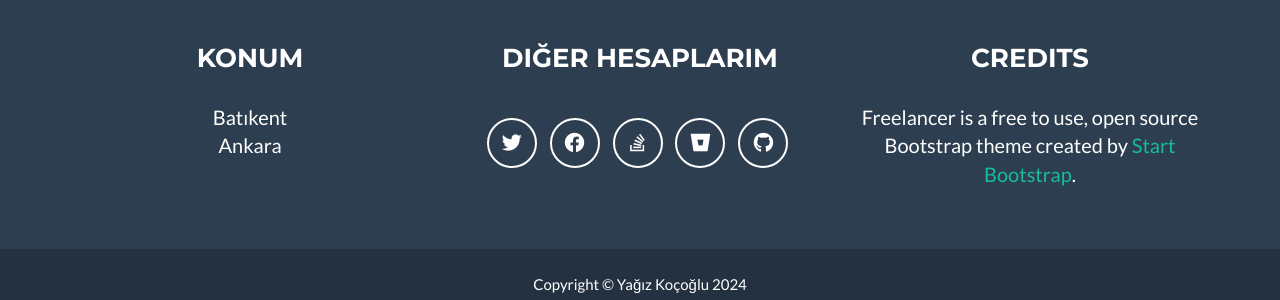
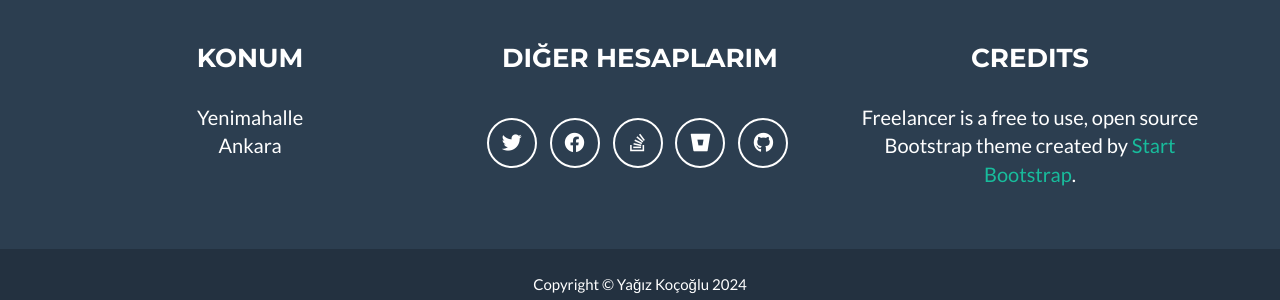
Before and after one commit to yaggy12/yagizkocoglu.github.io, a Jekyll site: the page built from _posts/2014-07-17-project-2.markdown, in a window 1280 px wide and 900 px high, scrolled down 2616 px. Shown: the part 580-880 px from the top of the window. Built offline with Jekyll 4.4.1, drawn with Linux system fonts in a browser that asks for light colours.

Commit message:
Update _config.yml

```diff
--- a/_config.yml
+++ b/_config.yml
@@ -52,7 +52,7 @@ social:
 
 # Postal address (add as many lines as necessary)
 address:
-  - line: Batıkent
+  - line: Yenimahalle
   - line: Ankara
 # Credits content
 credits: 'Freelancer is a free to use, open source Bootstrap theme created by <a href="http://startbootstrap.com">Start Bootstrap</a>.'
```
